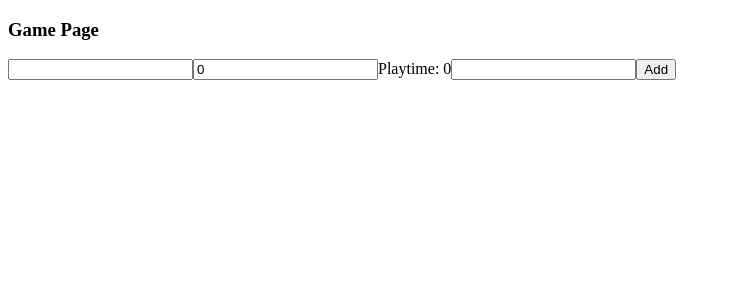
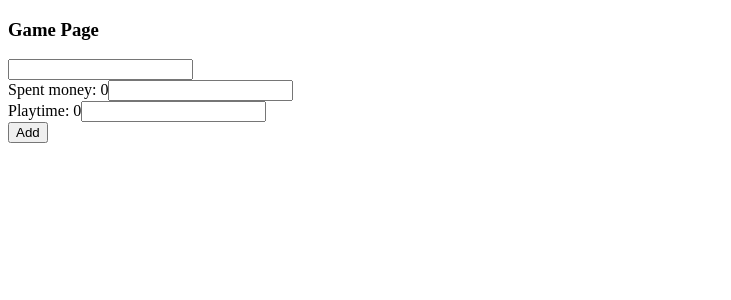
Before and after one commit to chrisweber1408/dont-waste-too-much, a React (Create React App) app in the folder frontend/: page /1 in a window 1280 px wide. Shown: the top 300 px of the page, without its empty margins (0-731 px from the left). Built offline with nearby package versions, Linux system fonts and the light colour scheme; no server answers.

Commit message:
testing the service with unit tests

```diff
--- a/frontend/src/App.tsx
+++ b/frontend/src/App.tsx
@@ -3,7 +3,7 @@ import {BrowserRouter, Route, Routes} from "react-router-dom";
 import WelcomePage from "./Pages/WelcomePage";
 import RegisterPage from "./Pages/RegisterPage";
 import MainPage from "./Pages/MainPage";
-import EditPage from "./Pages/EditPage";
+import InfoPage from "./Pages/InfoPage";
 
 export default function App() {
 
@@ -13,7 +13,7 @@ export default function App() {
                 <Route path={"/login"} element={<WelcomePage/>}/>
                 <Route path={"/register"} element={<RegisterPage/>}/>
                 <Route path={"/"} element={<MainPage/>}/>
-                <Route path={"/:id"} element={<EditPage/>}/>
+                <Route path={"/:id"} element={<InfoPage/>}/>
             </Routes>
         </BrowserRouter>
     )
--- a/frontend/src/Pages/EditPage.tsx
+++ b/frontend/src/Pages/InfoPage.tsx
@@ -3,12 +3,13 @@ import {useEffect, useState} from "react";
 import {editGame, getGame} from "../service/apiService";
 import {Game} from "../service/model";
 
-export default function EditPage(){
+export default function InfoPage(){
 
     const {id} = useParams()
     const [game, setGame] = useState({} as Game)
     const [gameName, setGameName] = useState("")
     const [spentMoney, setSpentMoney] = useState(0)
+    const [addSpentMoney, setAppSpentMoney] = useState(0)
     const [playtime, setPlaytime] = useState(0)
     const [addPlaytime, setAddPlaytime] = useState(0)
     const [approved, setApproved] = useState(false)
@@ -31,10 +32,11 @@ export default function EditPage(){
 
     const saveChange = ()=>{
         const newPlaytime = playtime + addPlaytime
+        const newSpentMoney = spentMoney + addSpentMoney
         editGame({
             "id": game.id,
             "gameName": gameName,
-            "spentMoney": spentMoney,
+            "spentMoney": newSpentMoney,
             "playtime": newPlaytime,
             "approved": game.approved
         })
@@ -48,9 +50,9 @@ export default function EditPage(){
             </div>
             <div>
                 {approved && <div>{gameName}</div>}
-                {!approved && <span><input type={"text"} value={gameName} onChange={event => setGameName(event.target.value)}/></span>}
-                <span><input type={"number"} value={spentMoney} onChange={event => setSpentMoney(parseFloat(event.target.value))}/></span>
-                <span>Playtime: {playtime}<input type={"number"} onChange={event => setAddPlaytime(parseFloat(event.target.value))}/></span>
+                {!approved && <div><input type={"text"} value={gameName} onChange={event => setGameName(event.target.value)}/></div>}
+                <div>Spent money: {spentMoney}<input type={"number"} onChange={event => setAppSpentMoney(parseFloat(event.target.value))}/></div>
+                <div>Playtime: {playtime}<input type={"number"} onChange={event => setAddPlaytime(parseFloat(event.target.value))}/></div>
                 <button onClick={saveChange}>Add</button>
             </div>
         </div>
```
Also changed, not shown: 2 other files (tests, documents, lock files or other folders).
